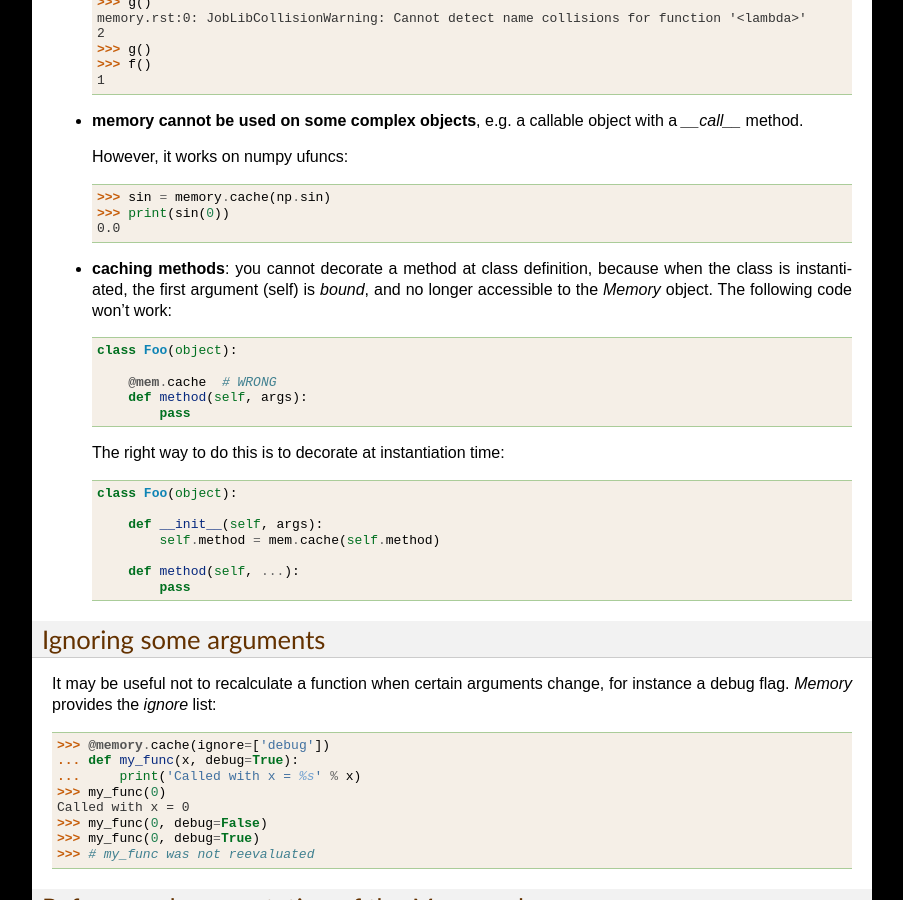
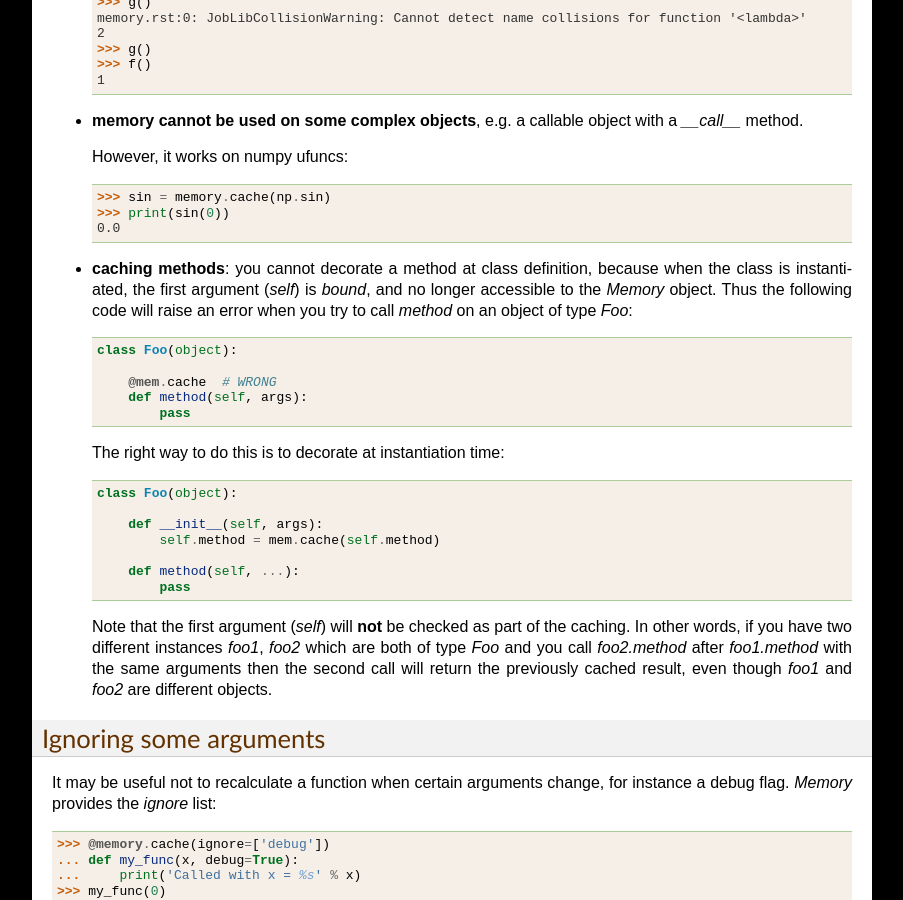
Before and after one commit to joblib/joblib, a Sphinx documentation site: the page built from doc/memory.rst, in a window 1280 px wide and 900 px high, scrolled down 4499 px. Shown: the whole window, without its empty margins (198-1101 px from the left). Built offline with Sphinx 7.4.7, drawn with Linux system fonts in a browser that asks for light colours; formulas are drawn with MathJax 3.

Commit message:
Clarify explanation on caching methods.

```diff
--- a/doc/memory.rst
+++ b/doc/memory.rst
@@ -325,9 +325,10 @@ Gotchas
     0.0
 
 * **caching methods**: you cannot decorate a method at class definition,
-  because when the class is instantiated, the first argument (self) is
-  *bound*, and no longer accessible to the `Memory` object. The following
-  code won't work::
+  because when the class is instantiated, the first argument (`self`) is
+  *bound*, and no longer accessible to the `Memory` object. Thus the
+  following code will raise an error when you try to call `method` on
+  an object of type `Foo`::
 
     class Foo(object):
 
@@ -344,6 +345,14 @@ Gotchas
 
         def method(self, ...):
 	    pass
+
+  Note that the first argument (`self`) will **not** be checked as
+  part of the caching. In other words, if you have two different
+  instances `foo1`, `foo2` which are both of type `Foo` and you call
+  `foo2.method` after `foo1.method` with the same arguments then the
+  second call will return the previously cached result, even though
+  `foo1` and `foo2` are different objects.
+
 
 Ignoring some arguments
 ------------------------
```
